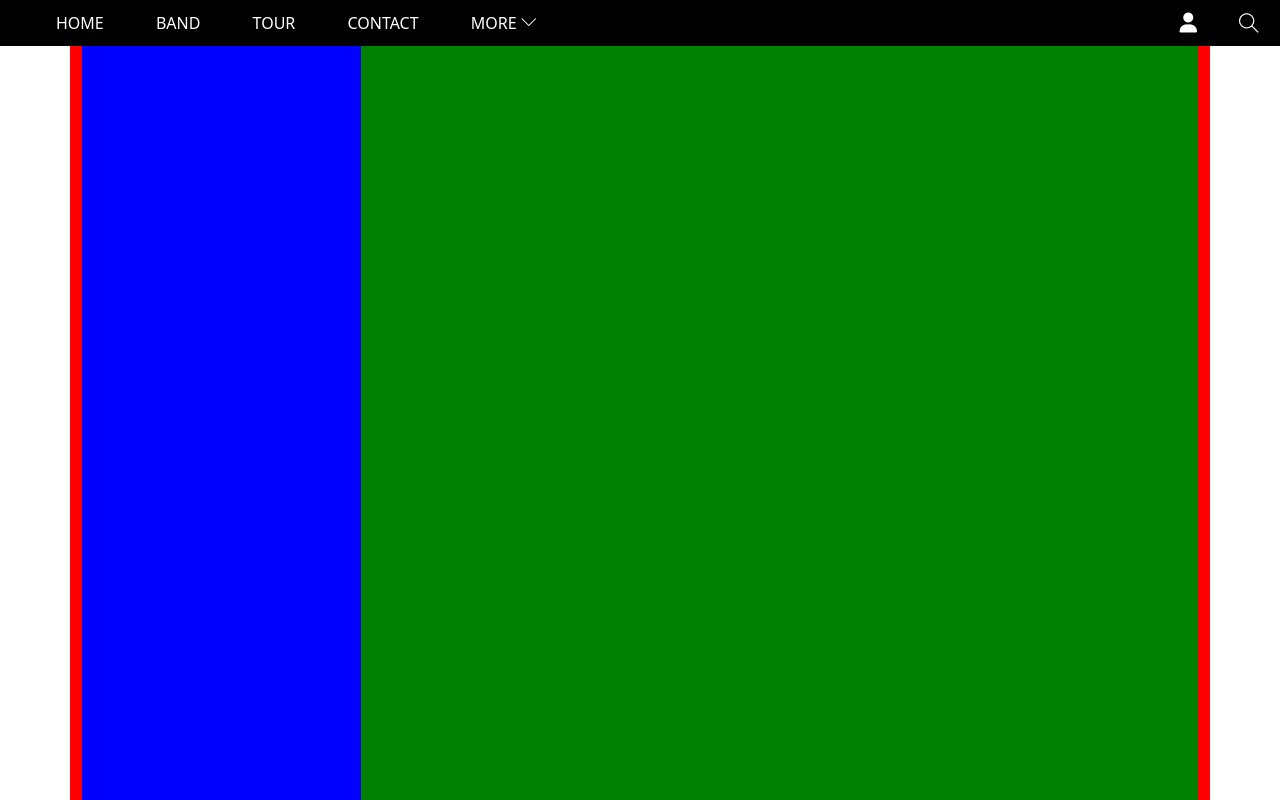
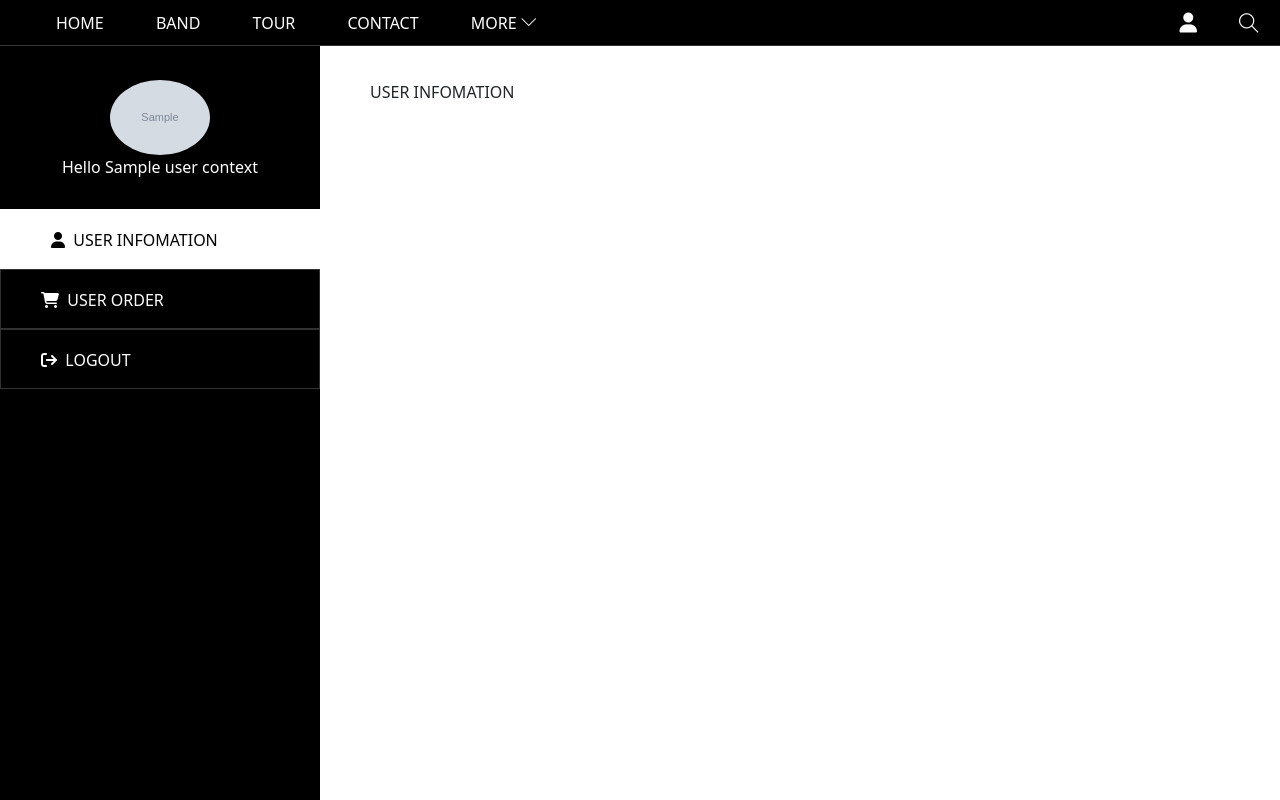
Before and after one commit to NBVA2002/web_band, a PHP site: template src/views/user/user.php in a window 1280 px wide. Run offline with PHP 8.4, Linux system fonts and the light colour scheme; the template is opened without the code that fills it: most values are stand-ins (such as "Sample title", 1, 10 or a date in 2020); grey boxes marked "Sample" are stand-in pictures; some libraries are stand-ins or nearby versions.

Commit message:
nbva update user page

```diff
--- a/src/views/user/style.css
+++ b/src/views/user/style.css
@@ -1,9 +1,221 @@
+* {
+    margin: 0;
+    padding: 0;
+    box-sizing: border-box;
+}
+
+html{
+    font-family: Helvetica, arial, sans-serif;
+    scroll-behavior: smooth;
+}
+/* chung */
+.text-whith{
+    color: #fff !important;
+}
+
+.row{
+    margin-left: -8px;
+    margin-right: -8px;
+}
+
+.row::after{
+    content: "";
+    display: block;
+    clear: both;
+}
+
+.col{
+    float: left;
+    padding-left: 8px;
+    padding-right: 8px;
+}
+
+.col-thrid{
+    width: 33.3333%;
+}
+
+.col-half{
+    width: 50%;
+}
+
+.col-full{
+    width: 100%;
+}
+
+.mt-8{
+    margin-top: 8px !important;
+}
+
+.mt-16{
+    margin-top: 16px !important;
+}
+
+/* main */
+#main {
+
+}
+
+#header {
+    height: 46px;
+    background-color: #000;
+    position: fixed;
+    top: 0;
+    right: 0;
+    left: 0;
+    z-index: 1;
+    border-bottom: 1px solid #fbfbfb32;
+}
+
+#nav{
+    display: inline-block;
+}
+
+#nav > li{
+    display: inline-block;
+}
+
+#nav li{
+    position: relative;
+}
+
+#nav > li > a{
+    color: #fff;
+    text-transform: uppercase;
+}
+
+#nav li a{
+    text-decoration: none;
+    line-height: 46px;
+    padding: 0 24px;
+    display: block;
+    position: relative;
+}
+
+#nav .subnav li:hover a,
+#nav > li:hover > a{
+    color: #000;
+    background-color: #ccc;
+}
+
+#nav li:hover .subnav{
+    display: block;
+}
+
+#nav .subnav{
+    min-width: 160px;
+    list-style-type: none;
+    top: 100%;
+    left: 0;
+    display: none;
+    position: absolute;
+    background-color: #fff;
+    box-shadow: 0 0 10px rgb(0, 0, 0, 0.5);
+}
+#nav .subnav a{
+    color: #000;
+    padding: 0 12px;
+    line-height: 38px
+}
+
+#header .mobile-menu-btn{
+    position: absolute;
+    top: 0;
+    right: 0;
+    display: none;
+}
+
+#header .mobile-menu-btn,
+#header .search-btn{
+    float: right;
+    padding: 0 21px;
+    cursor: pointer;
+}
+
+#header .mobile-menu-btn:hover{
+    background-color: #ccc;
+}
+
+#header .mobile-menu-btn:hover .menu-icon{
+    color: #000;
+}
+
+#header .search-btn:hover{
+    background-color: #f44336;
+}
+
+#header .menu-icon,
+#header .search-icon{
+    color: #fff;
+    font-size: 20px;
+    line-height: 46px;
+}
+
 .menu-container {
     height: 100%;
-    background-color: blue;
+    padding-top: 80px;
+    background-color: #000;
 }
 
 .content-container {
     height: 100%;
-    background-color: green;
+    padding: 50px;
+    padding-top: 80px;
+    /* background-color: green; */
 }
+
+.avatar-img {
+    width: 100px;
+    border-radius: 50%;
+}
+
+.user-info {
+    color: #fff;
+    padding-bottom: 30px;
+}
+
+#info-content {
+    display: block;
+    height: 100%;
+}
+
+#order-content {
+    display: none;
+    height: 100%;
+}
+
+.menu-item {
+    height: 60px;
+    color: #fff;
+    padding-left: 40px;
+    border: 1px solid #fbfbfb32;
+    line-height: 60px;
+    font-weight: 500;
+}
+
+.menu-item:hover {
+    color: #000;
+    background-color: #fff;
+    cursor: pointer;
+    padding-left: 50px;
+}
+
+.menu-item button {
+    border: none;
+    width: 100%;
+    height: 100%;
+    background-color: #000;
+    color: #fff;
+    text-align: start;
+    font-weight: 500;
+}
+
+.menu-item button:hover {
+    color: #000;
+    background-color: #fff;
+}
+
+.menu-item-active {
+    color: #000;
+    background-color: #fff;
+    padding-left: 50px;
+}
--- a/src/views/user/user.php
+++ b/src/views/user/user.php
@@ -5,7 +5,6 @@
     <meta charset="UTF-8">
     <meta name="viewport" content="width=device-width, initial-scale=1.0">
     <title>Document</title>
-    <link rel="stylesheet" href="<?php echo _WEB_ROOT; ?>/public/assets/css/styles.css">
     <link rel="stylesheet" href="<?php echo _WEB_ROOT; ?>/src/views/user/style.css">
     <link rel="stylesheet" href="<?php echo _WEB_ROOT; ?>/public/assets/css/responsive.css">
     <link rel="stylesheet" href="<?php echo _WEB_ROOT; ?>/public/assets/icon/themify-icons/themify-icons.css">
@@ -35,7 +34,6 @@
                 </li>
             </ul>
             <!-- end nav -->
-
             <!-- mobile button -->
             <div id="mobile-menu" class="mobile-menu-btn">
                 <i class="menu-icon ti-menu"></i>
@@ -51,14 +49,46 @@
         </div>
     </div>
 
-    <div class="container d-flex" style="height: 100vh; background-color: red;">
+    <div class="container-fluid d-flex" style="height: 100vh; padding: 0">
         <div class="col-md-3 menu-container">
-
+            <div class="user-info d-flex flex-wrap justify-content-center">
+                <img class="avatar-img" src="<?php echo _WEB_ROOT; ?>/user/readfile/<?php echo $user_context['img_url'] ?>" alt="">
+                <div style="width: 100%; text-align: center;">Hello <?php echo $user_context['name'] ?></div>
+            </div>
+            <div class="menu-list">
+                <div id="info" class="menu-item menu-item-active" onclick="changeContent(1)"><i class="fa-solid fa-user"></i>&nbsp; USER INFOMATION</div>
+                <div id="order" class="menu-item" onclick="changeContent(2)"><i class="fa-solid fa-cart-shopping"></i>&nbsp; USER ORDER</div>
+                <form class="menu-item" action="<?php echo _WEB_ROOT; ?>/user/logout" method="post">
+                    <button type="submit" name="runLink"><i class="fa-solid fa-arrow-right-from-bracket"></i>&nbsp; LOGOUT</button>
+                </form>
+            </div>
         </div>
-        <div class="col-md-9 col-12 content-container" >
-
+        <div class="col-md-9 col-12 content-container" id="content-container">
+            <div id="info-content">USER INFOMATION</div>
+            <div id="order-content">USER ORDER</div>
         </div>
     </div>
+
+    <script>
+        function changeContent(idContent) {
+            var content = document.getElementById("content-container")
+            var info = document.getElementById("info");
+            var order = document.getElementById("order");
+            var infoContent = document.getElementById("info-content");
+            var orderContent = document.getElementById("order-content");
+            if (idContent == 1) {
+                infoContent.style.display = "block"
+                orderContent.style.display = "none"
+                info.classList.add('menu-item-active');
+                order.classList.remove('menu-item-active');
+            } else if (idContent == 2) {
+                infoContent.style.display = "none"
+                orderContent.style.display = "block"
+                info.classList.remove('menu-item-active');
+                order.classList.add('menu-item-active');
+            }
+        }
+    </script>
 
     <script>
         var header = document.getElementById('header');
```
Also changed, not shown: src/controllers/User.php (+22 -4 lines).
